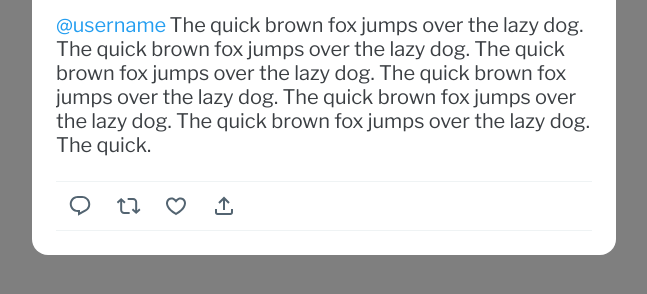
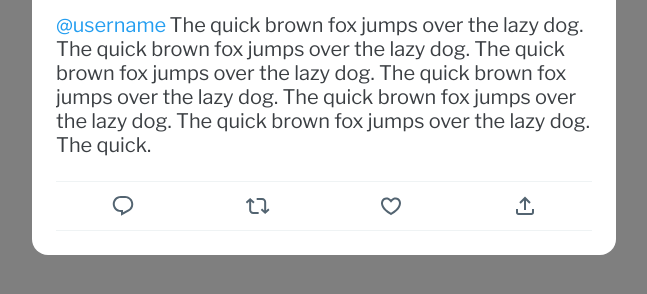
Before and after one commit to iamzamn/nihilistarbys, a plain HTML site: page index.html in a window 1280 px wide. Shown: the part 312-606 px from the top of the page, without its empty margins (316-963 px from the left). Drawn offline with nearby package versions, Linux system fonts and the light colour scheme.

Commit message:
Justify icons with space-around

```diff
--- a/style.css
+++ b/style.css
@@ -80,14 +80,13 @@ body{
   justify-content: space-between;
 }
 .bottom .icons{
-  display: inline-flex;
+  width: 100%;
+  display: flex;
+  justify-content: space-around;
 }
 .icons li{
   list-style: none;
   margin: 12px;
   height: 24px;
   width: 24px;
-  display: flex;
-  align-items: center;
-  justify-content: center;
 }
```
